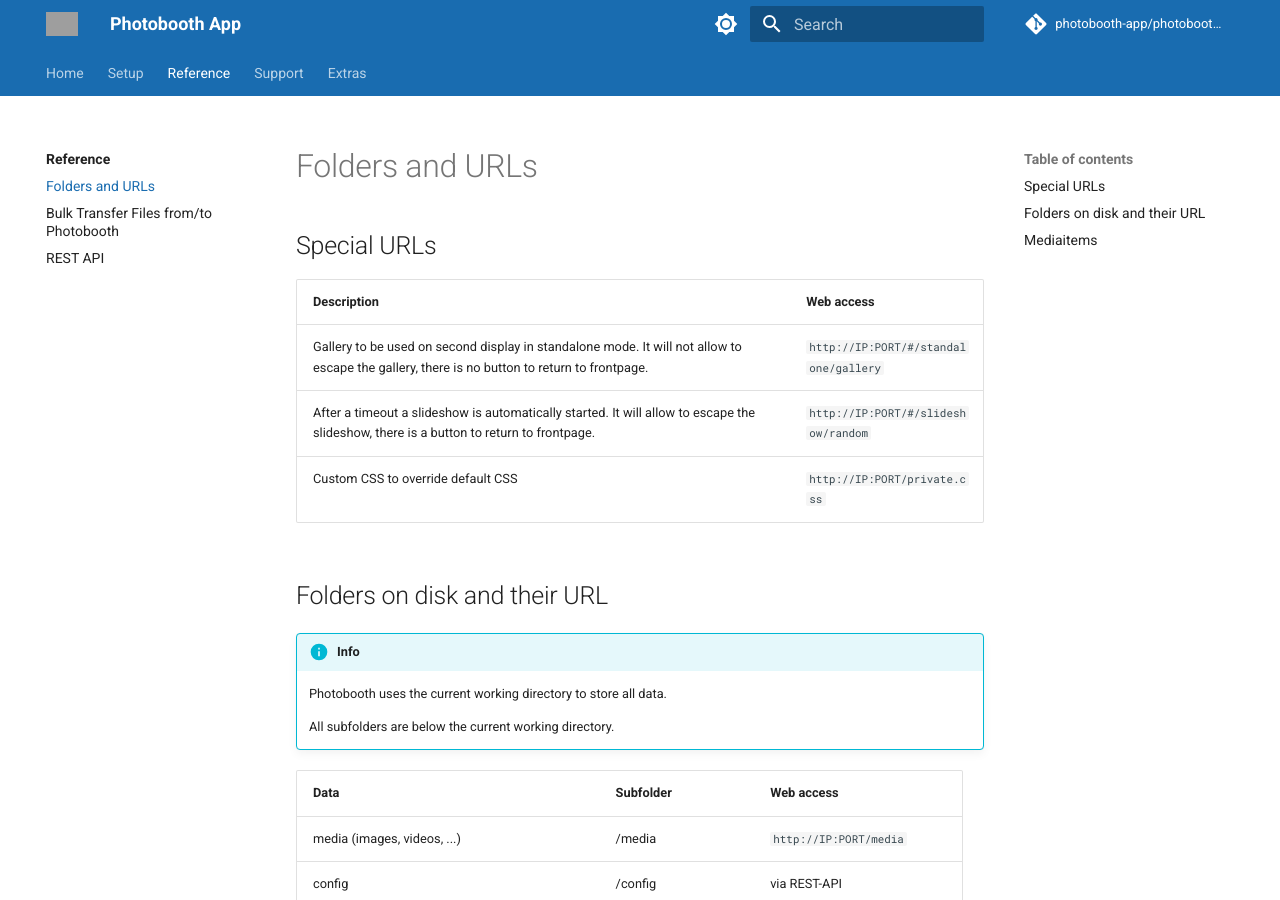
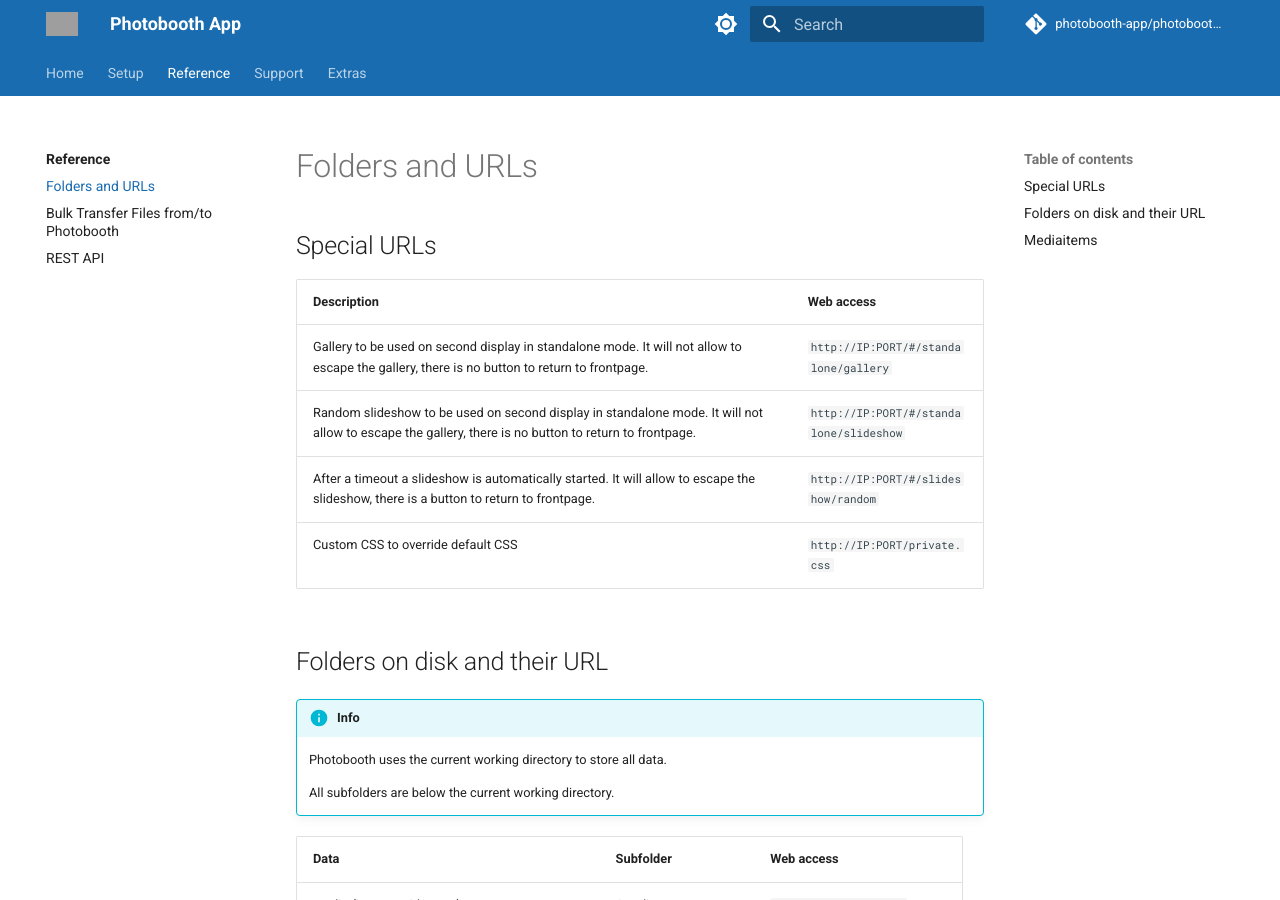
Before and after one commit to photobooth-app/photobooth-docs, an MkDocs documentation site: the page built from docs/reference/foldersandurls.md, in a window 1280 px wide and 900 px high. Built offline with MkDocs 1.6.1 and Material for MkDocs 9.7.7, drawn with Linux system fonts in a browser that asks for light colours; comment, search, counter and statistics services are not loaded; grey boxes are pictures that could not be loaded.

Commit message:
fix https://github.com/photobooth-app/photobooth-app/issues/251

```diff
--- a/docs/reference/foldersandurls.md
+++ b/docs/reference/foldersandurls.md
@@ -5,6 +5,7 @@
 | Description   | Web access |
 |---|---|
 |  Gallery to be used on second display in standalone mode. It will not allow to escape the gallery, there is no button to return to frontpage. | `http://IP:PORT/#/standalone/gallery` |
+|  Random slideshow to be used on second display in standalone mode. It will not allow to escape the gallery, there is no button to return to frontpage. | `http://IP:PORT/#/standalone/slideshow` |
 |  After a timeout a slideshow is automatically started. It will allow to escape the slideshow, there is a button to return to frontpage. | `http://IP:PORT/#/slideshow/random` |
 |  Custom CSS to override default CSS  | `http://IP:PORT/private.css` |
 
```
